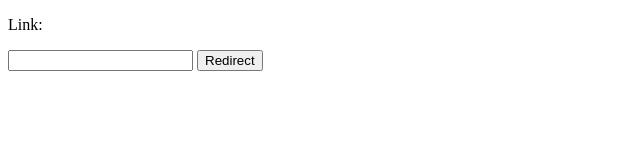
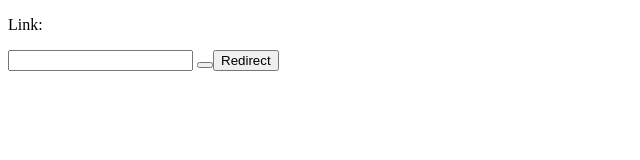
Before and after one commit to nikeedev/redirecter, a plain HTML site: page index.html in a window 1280 px wide. Shown: the full height of the page, 0-640 px from the left. Drawn offline with Linux system fonts and the light colour scheme.

Commit message:
'updates'

```diff
--- a/index.html
+++ b/index.html
@@ -8,6 +8,7 @@
 <body>
     <p>Link:<p>
     <input type="text" id="url">
+    <button onclick="document.getElementById('url').value='192.168.86.67:8080'">
     <button onclick="redirect()">Redirect</button>
     <script>
         function redirect(){
```
